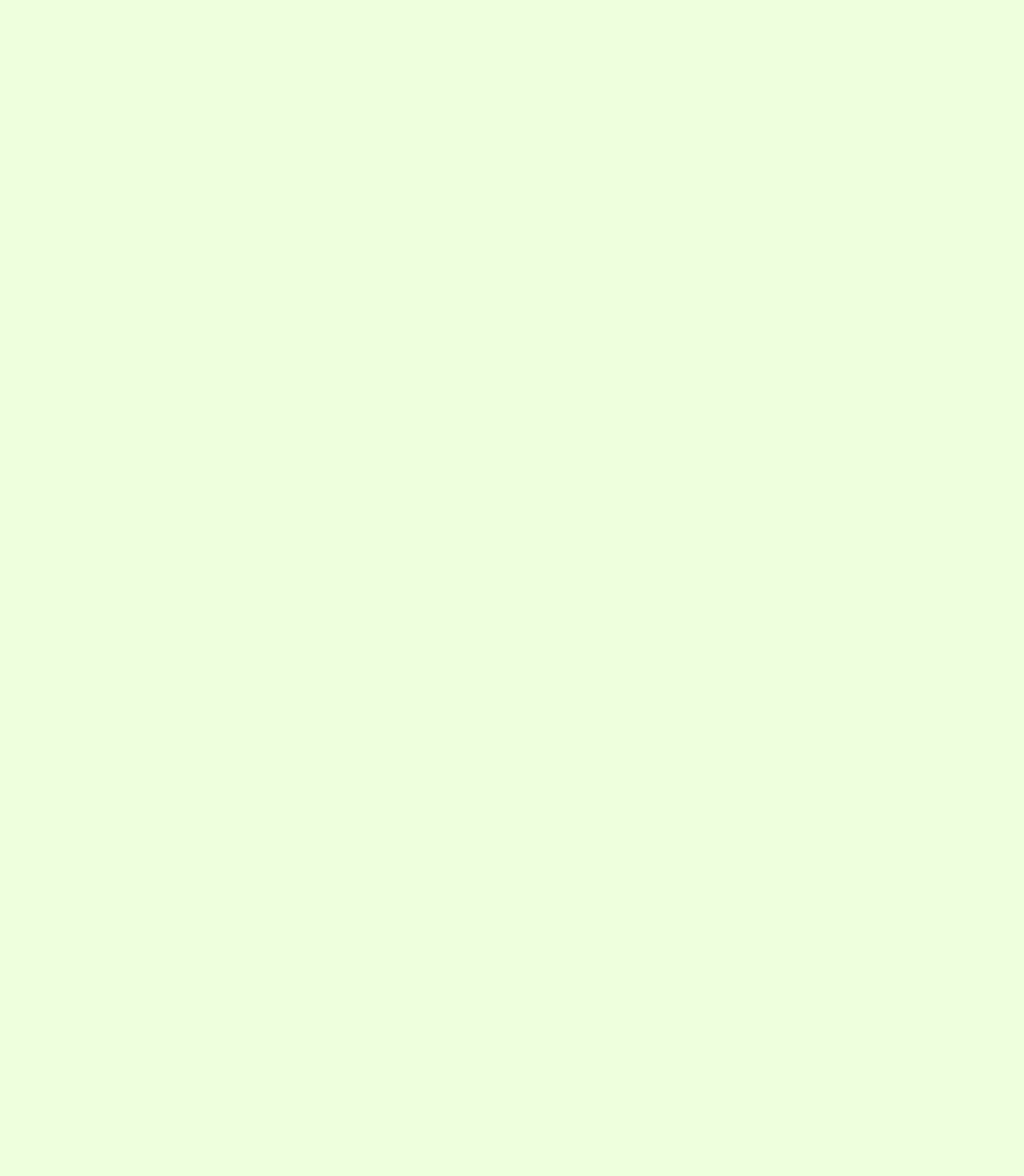
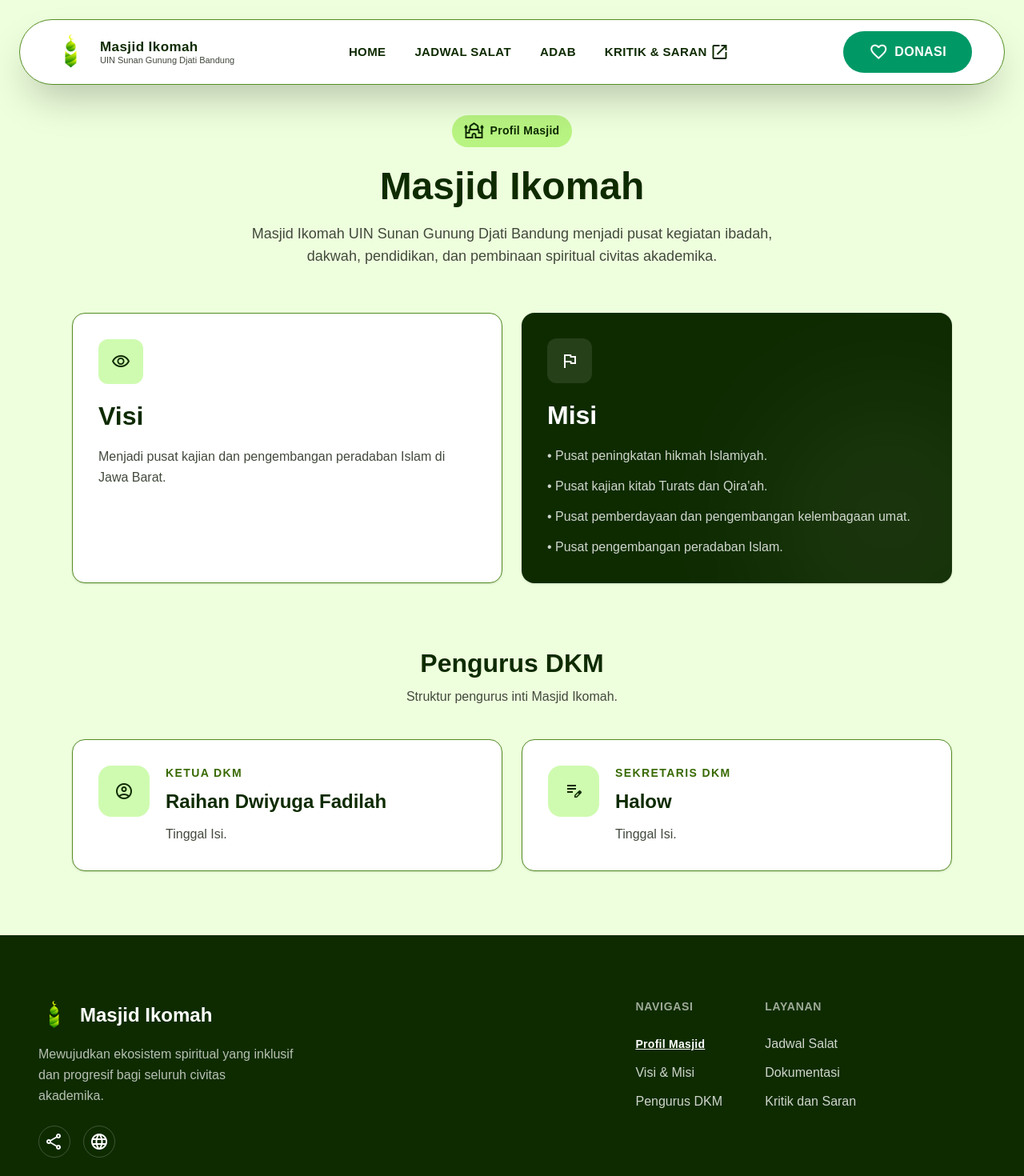
Before and after one commit to manza203/project-landing-page-masjid-iqomah, a React (Vite) app: page /profil in a window 1280 px wide. Before the commit this address had no page. Shown: the top 1470 px of the page at 80% size. Before the commit the page ends 800 px from the top, so only its background shows below. Built offline with nearby package versions, Linux system fonts and the light colour scheme.

Commit message:
Update page profil dan footer

```diff
--- a/src/App.jsx
+++ b/src/App.jsx
@@ -4,6 +4,7 @@
 import Adab from './pages/Adab'
 import ScrollToTop from './components/ScrollToTop'
 import Infaq from './pages/Infaq'
+import Profil from './pages/Profil'
 
 export default function App() {
   return (
@@ -14,6 +15,7 @@
         <Route path="/" element={<Home />} />
         <Route path="/adab" element={<Adab />} />
         <Route path="/infaq" element={<Infaq />} />
+        <Route path="/profil" element={<Profil />} />
       </Routes>
     </BrowserRouter>
   )
--- a/src/components/Footer.jsx
+++ b/src/components/Footer.jsx
@@ -8,6 +8,8 @@
  * - Logo masjid + deskripsi + social icons
  * - Bottom bar: border-t border-white/10
  */
+import logoMasjid from '../assets/logo.png'
+
 export default function Footer() {
   const currentYear = new Date().getFullYear()
 
@@ -15,9 +17,9 @@
     {
       title: 'Navigasi',
       links: [
-        { label: 'Tentang Kami', href: '#', featured: true },
-        { label: 'Visi & Misi', href: '#' },
-        { label: 'Pengurus', href: '#' },
+        { label: 'Profil Masjid', href: '/profil', featured: true },
+        { label: 'Visi & Misi', href: '/profil' },
+        { label: 'Pengurus DKM', href: '/profil' },
       ],
     },
     {
@@ -25,15 +27,7 @@
       links: [
         { label: 'Jadwal Salat', href: '#jadwal-salat' },
         { label: 'Dokumentasi', href: '#' },
-        { label: 'Kritik dan Saran', href: 'https://forms.google.com', external: true },
-      ],
-    },
-    {
-      title: 'Bantuan',
-      links: [
-        { label: 'Kebijakan Privasi', href: '#' },
-        { label: 'Hubungi Kami', href: '#' },
-        { label: 'FAQ', href: '#' },
+        { label: 'Kritik dan Saran', href: 'https://forms.gle/zfLuBvJXD4837w6s6', external: true },
       ],
     },
   ]
@@ -44,10 +38,15 @@
       <div className="max-w-[1280px] mx-auto px-margin-mobile md:px-margin-desktop py-section-gap flex flex-col md:flex-row justify-between items-start gap-12">
         {/* Brand column */}
         <div className="max-w-xs">
-          <div className="text-headline-md font-headline-md text-on-primary flex items-center gap-2 mb-4">
-            <span className="material-symbols-outlined text-3xl">mosque</span>
-            Masjid Kampus
-          </div>
+        <div className="text-headline-md font-headline-md text-on-primary flex items-center gap-3 mb-4">
+          <img
+            src={logoMasjid}
+            alt="Logo Masjid"
+            className="w-10 h-10 object-contain"
+          />
+
+          <span>Masjid Ikomah</span>
+        </div>
           <p className="text-body-md font-body-md text-on-primary/70 leading-relaxed mb-6">
             Mewujudkan ekosistem spiritual yang inklusif dan progresif bagi seluruh civitas akademika.
           </p>
@@ -96,23 +95,6 @@
           ))}
         </div>
       </div>
-
-      {/* ── Bottom bar ──────────────────────────────── */}
-      <div className="max-w-[1280px] mx-auto px-margin-mobile md:px-margin-desktop py-8 border-t border-white/10 flex flex-col md:flex-row justify-between items-center gap-4">
-        <p className="text-label-md font-label-md text-on-primary/60">
-          © {currentYear} Masjid Kampus. Spiritual Vitality & Growth.
-        </p>
-        <div className="flex items-center gap-2 text-on-primary/40 text-sm">
-          Made with{' '}
-          <span
-            className="material-symbols-outlined text-error text-base"
-            style={{ fontVariationSettings: "'FILL' 1" }}
-          >
-            favorite
-          </span>{' '}
-          in Kampus Digital
-        </div>
-      </div>
     </footer>
   )
 }
--- a/src/components/Header.jsx
+++ b/src/components/Header.jsx
@@ -10,6 +10,7 @@
 
 export default function Header() {
   const [scrolled, setScrolled] = useState(false)
+  const [menuOpen, setMenuOpen] = useState(false)
   const location = useLocation()
 
   const isHomePage = location.pathname === '/'
@@ -35,33 +36,35 @@
     : 'text-secondary-container'
 
   return (
-    <header className="fixed top-6 left-0 right-0 z-50 px-6">
+    <header className="fixed top-4 md:top-6 left-0 right-0 z-50 px-4 md:px-6">
       <div
-        className={`max-w-[1400px] mx-auto h-[82px] rounded-full backdrop-blur-xl shadow-2xl flex items-center justify-between px-10 transition-all duration-300 ${
+        className={`max-w-[1400px] mx-auto h-[70px] md:h-[82px] rounded-full backdrop-blur-xl shadow-2xl flex items-center justify-between px-5 md:px-10 transition-all duration-300 ${
           solidNavbar
             ? 'bg-white border border-border-hairline'
             : 'bg-[#ffffff33] border border-white/25'
         }`}
       >
+        {/* Logo */}
         <Link
           to="/"
-          className={`flex items-center gap-3 transition-colors ${
+          className={`flex items-center gap-2 md:gap-3 transition-colors ${
             solidNavbar ? 'text-primary' : 'text-white'
           }`}
+          onClick={() => setMenuOpen(false)}
         >
           <img
             src={logoMasjid}
             alt="Logo Masjid"
-            className="w-12 h-12 object-contain"
+            className="w-9 h-9 md:w-12 md:h-12 object-contain"
           />
 
           <div className="leading-tight">
-            <p className="text-[17px] font-bold tracking-wide">
+            <p className="text-[15px] md:text-[17px] font-bold tracking-wide">
               Masjid Ikomah
             </p>
 
             <p
-              className={`text-[11px] transition-colors ${
+              className={`hidden md:block text-[11px] transition-colors ${
                 solidNavbar ? 'text-on-surface-variant' : 'text-white/70'
               }`}
             >
@@ -70,6 +73,7 @@
           </div>
         </Link>
 
+        {/* Desktop Menu */}
         <nav className="hidden md:flex items-center gap-9">
           {navItems.map((item) =>
             item.anchor ? (
@@ -97,7 +101,7 @@
           )}
 
           <a
-            href="https://forms.gle/zfLuBvJXD4837w6s6"
+            href="https://forms.google.com"
             target="_blank"
             rel="noreferrer"
             className={`text-[15px] font-extrabold uppercase tracking-wide transition-colors flex items-center gap-1 ${menuTextClass}`}
@@ -109,16 +113,86 @@
           </a>
         </nav>
 
+        {/* Desktop Donasi */}
         <Link
           to="/infaq"
-          className="bg-emerald-600 hover:bg-emerald-700 text-white px-8 py-3.5 rounded-full text-[16px] font-extrabold uppercase tracking-wide transition-all active:scale-95 flex items-center gap-2"
+          className="hidden md:flex bg-emerald-600 hover:bg-emerald-700 text-white px-8 py-3.5 rounded-full text-[16px] font-extrabold uppercase tracking-wide transition-all active:scale-95 items-center gap-2"
         >
           <span className="material-symbols-outlined text-[22px]">
             favorite
           </span>
           Donasi
         </Link>
+
+        {/* Mobile Menu Button */}
+        <button
+          type="button"
+          onClick={() => setMenuOpen(!menuOpen)}
+          className={`md:hidden w-11 h-11 rounded-full flex items-center justify-center transition-colors ${
+            solidNavbar
+              ? 'bg-surface-container text-primary'
+              : 'bg-white/20 text-white'
+          }`}
+        >
+          <span className="material-symbols-outlined text-[28px]">
+            {menuOpen ? 'close' : 'menu'}
+          </span>
+        </button>
       </div>
+
+      {/* Mobile Dropdown */}
+      {menuOpen && (
+        <div className="md:hidden mt-3 mx-auto max-w-[1400px] rounded-3xl bg-white border border-border-hairline shadow-2xl p-5">
+          <div className="flex flex-col gap-3">
+            <Link
+              to="/"
+              onClick={() => setMenuOpen(false)}
+              className="font-bold text-primary px-4 py-3 rounded-xl hover:bg-surface-container-low"
+            >
+              Home
+            </Link>
+
+            <a
+              href="/#jadwal-salat"
+              onClick={() => setMenuOpen(false)}
+              className="font-bold text-primary px-4 py-3 rounded-xl hover:bg-surface-container-low"
+            >
+              Jadwal Salat
+            </a>
+
+            <Link
+              to="/adab"
+              onClick={() => setMenuOpen(false)}
+              className="font-bold text-primary px-4 py-3 rounded-xl hover:bg-surface-container-low"
+            >
+              Adab
+            </Link>
+
+            <a
+              href="https://forms.google.com"
+              target="_blank"
+              rel="noreferrer"
+              className="font-bold text-primary px-4 py-3 rounded-xl hover:bg-surface-container-low flex items-center gap-2"
+            >
+              Kritik & Saran
+              <span className="material-symbols-outlined text-[18px]">
+                open_in_new
+              </span>
+            </a>
+
+            <Link
+              to="/infaq"
+              onClick={() => setMenuOpen(false)}
+              className="mt-2 bg-emerald-600 text-white px-5 py-4 rounded-2xl font-extrabold uppercase tracking-wide flex items-center justify-center gap-2"
+            >
+              <span className="material-symbols-outlined text-[22px]">
+                favorite
+              </span>
+              Donasi
+            </Link>
+          </div>
+        </div>
+      )}
     </header>
   )
 }
--- /dev/null
+++ b/src/pages/Profil.jsx
@@ -0,0 +1,131 @@
+import Header from '../components/Header'
+import Footer from '../components/Footer'
+
+const pengurus = [
+  {
+    jabatan: 'Ketua DKM',
+    nama: 'Raihan Dwiyuga Fadilah',
+    deskripsi: 'Tinggal Isi.',
+    icon: 'account_circle',
+  },
+  {
+    jabatan: 'Sekretaris DKM',
+    nama: 'Halow',
+    deskripsi: 'Tinggal Isi.',
+    icon: 'edit_note',
+  },
+]
+
+export default function Profil() {
+  return (
+    <div className="bg-background text-on-surface min-h-screen font-sans">
+      <Header />
+
+      <main className="pt-36 pb-section-gap px-margin-mobile md:px-margin-desktop">
+        <section className="max-w-[1100px] mx-auto">
+          <div className="text-center mb-14">
+            <span className="inline-flex items-center gap-2 px-4 py-2 rounded-full bg-secondary-container text-primary font-label-md text-label-md mb-5">
+              <span className="material-symbols-outlined text-[20px]">
+                mosque
+              </span>
+              Profil Masjid
+            </span>
+
+            <h1 className="text-display-lg font-display-lg text-primary mb-4">
+              Masjid Ikomah
+            </h1>
+
+            <p className="text-body-lg font-body-lg text-on-surface-variant max-w-2xl mx-auto">
+              Masjid Ikomah UIN Sunan Gunung Djati Bandung menjadi pusat
+              kegiatan ibadah, dakwah, pendidikan, dan pembinaan spiritual
+              civitas akademika.
+            </p>
+          </div>
+
+          <div className="grid grid-cols-1 lg:grid-cols-2 gap-gutter mb-section-gap">
+            <div className="bg-white border border-border-hairline rounded-2xl p-8 shadow-sm">
+              <div className="w-14 h-14 rounded-xl bg-surface-container text-primary flex items-center justify-center mb-5">
+                <span className="material-symbols-outlined text-[32px]">
+                  visibility
+                </span>
+              </div>
+
+              <h2 className="text-headline-lg font-headline-lg text-primary mb-4">
+                Visi
+              </h2>
+
+              <p className="text-body-md font-body-md text-on-surface-variant leading-relaxed">
+                Menjadi pusat kajian dan pengembangan peradaban Islam di Jawa Barat.
+              </p>
+            </div>
+
+            <div className="bg-primary text-on-primary rounded-2xl p-8 shadow-sm relative overflow-hidden">
+              <div className="relative z-10">
+                <div className="w-14 h-14 rounded-xl bg-white/10 text-on-primary flex items-center justify-center mb-5">
+                  <span className="material-symbols-outlined text-[32px]">
+                    flag
+                  </span>
+                </div>
+
+                <h2 className="text-headline-lg font-headline-lg mb-4">
+                  Misi
+                </h2>
+
+                <ul className="space-y-3 text-on-primary/80 leading-relaxed">
+                  <li>• Pusat peningkatan hikmah Islamiyah.</li>
+                  <li>• Pusat kajian kitab Turats dan Qira'ah.</li>
+                  <li>• Pusat pemberdayaan dan pengembangan kelembagaan umat.</li>
+                  <li>• Pusat pengembangan peradaban Islam.</li>
+                </ul>
+              </div>
+
+              <div className="absolute -right-20 -bottom-20 w-80 h-80 bg-white/5 rounded-full blur-3xl" />
+            </div>
+          </div>
+
+          <div className="text-center mb-10">
+            <h2 className="text-headline-lg font-headline-lg text-primary mb-2">
+              Pengurus DKM
+            </h2>
+            <p className="text-body-md text-on-surface-variant">
+              Struktur pengurus inti Masjid Ikomah.
+            </p>
+          </div>
+
+          <div className="grid grid-cols-1 md:grid-cols-2 gap-gutter">
+            {pengurus.map((item) => (
+              <div
+                key={item.jabatan}
+                className="bg-white border border-border-hairline rounded-2xl p-8 shadow-sm hover:shadow-lg transition-all"
+              >
+                <div className="flex items-start gap-5">
+                  <div className="w-16 h-16 rounded-2xl bg-surface-container text-primary flex items-center justify-center flex-shrink-0">
+                    <span className="material-symbols-outlined text-[36px]">
+                      {item.icon}
+                    </span>
+                  </div>
+
+                  <div>
+                    <p className="text-label-md font-label-md text-secondary uppercase tracking-widest mb-2">
+                      {item.jabatan}
+                    </p>
+
+                    <h3 className="text-headline-md font-headline-md text-primary mb-3">
+                      {item.nama}
+                    </h3>
+
+                    <p className="text-body-md text-on-surface-variant leading-relaxed">
+                      {item.deskripsi}
+                    </p>
+                  </div>
+                </div>
+              </div>
+            ))}
+          </div>
+        </section>
+      </main>
+
+      <Footer />
+    </div>
+  )
+}
```
Also changed, not shown: src/pages/Home.jsx (+6 -2 lines).
